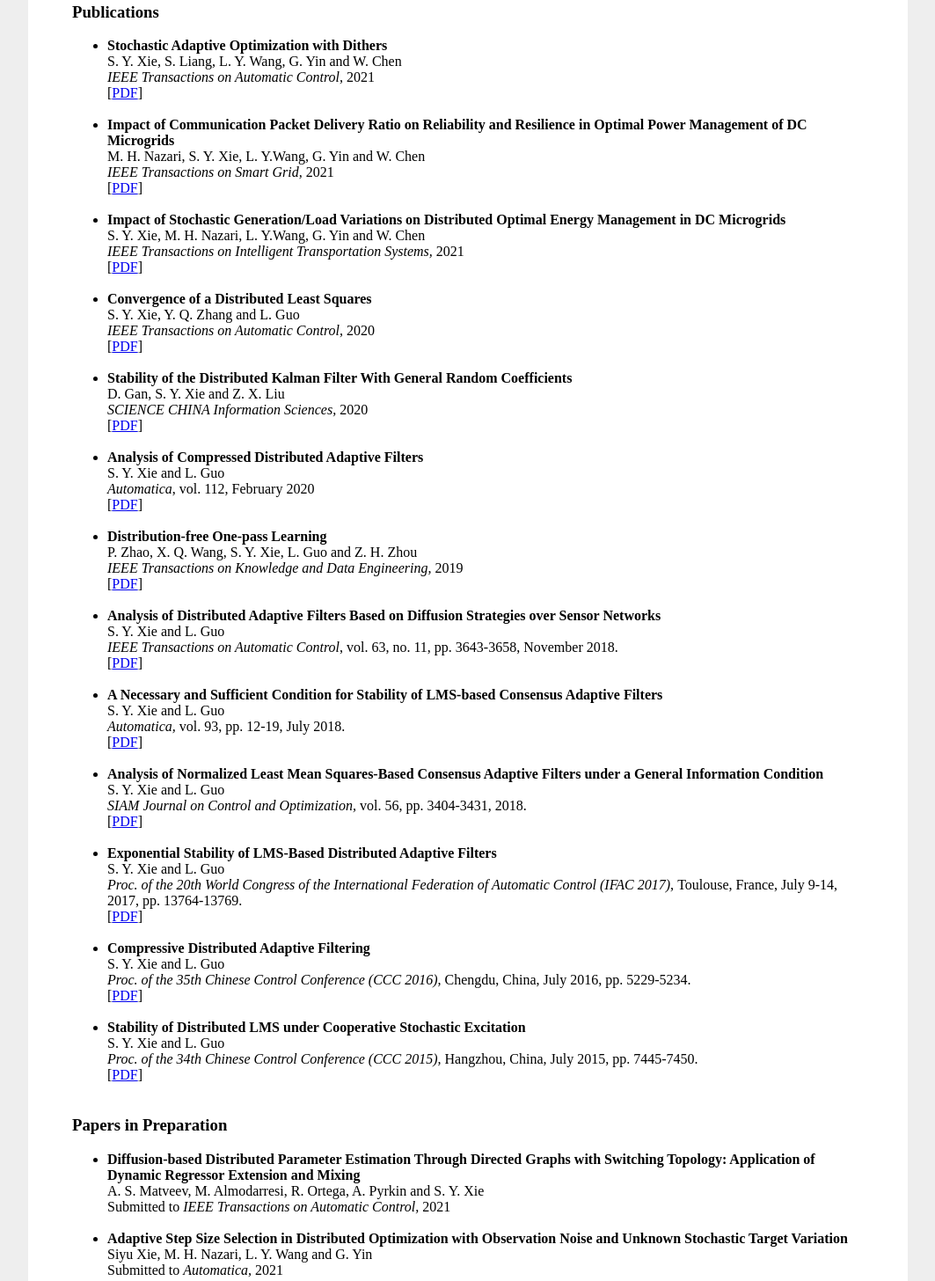
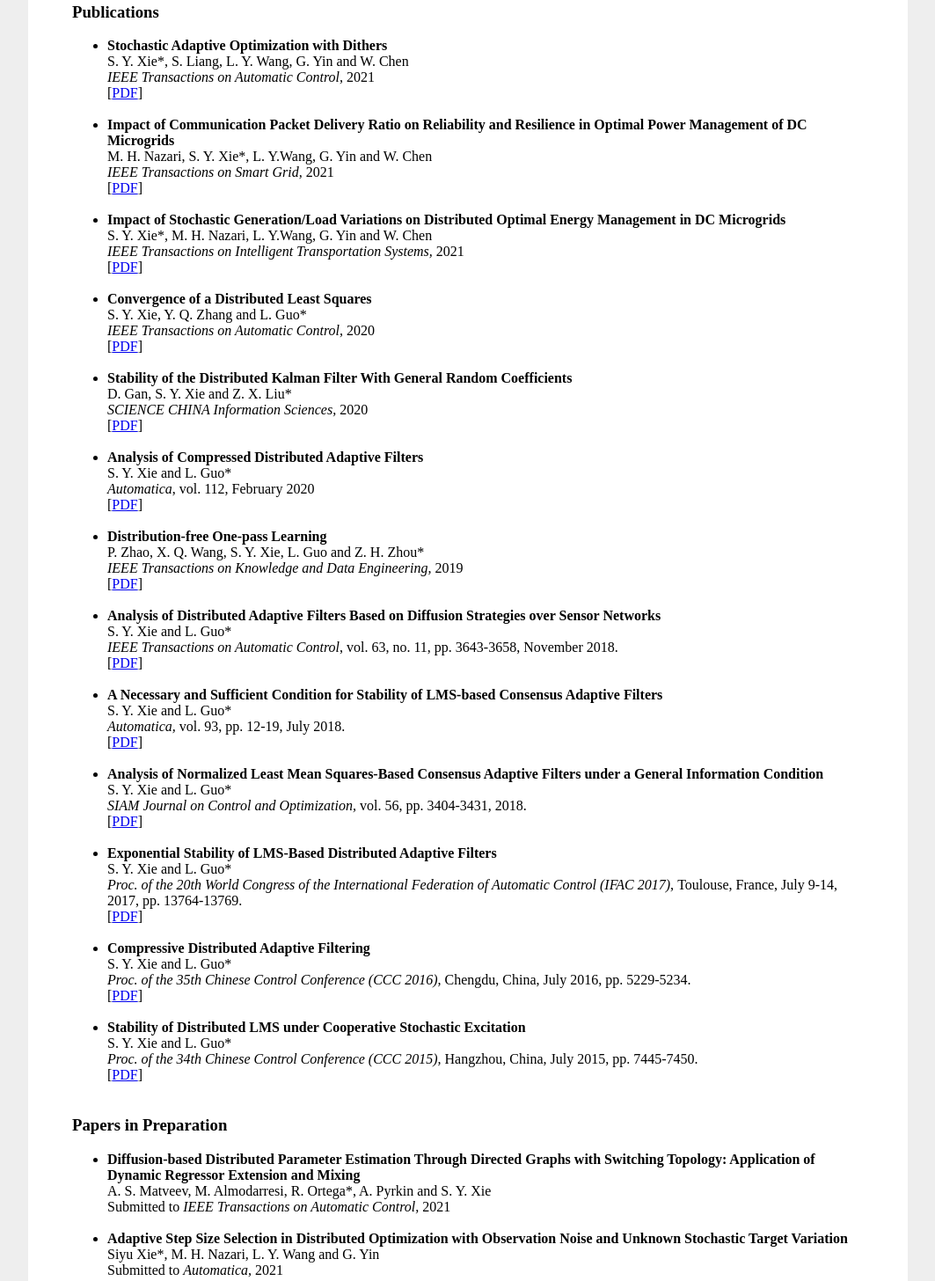
Before and after one commit to xiesiyu7/xiesiyu7.github.io, a plain HTML site: page index.html in a window 1280 px wide. Shown: the part 867-2323 px from the top of the page at 88% size, without its empty margins (108-1171 px from the left). Drawn offline with Linux system fonts and the light colour scheme.

```diff
--- a/index.html
+++ b/index.html
@@ -92,7 +92,7 @@ Author Award for our CCC 2015 paper
 
   <li><b>Stochastic Adaptive Optimization with Dithers</b>
   <br>
-  S. Y. Xie, S. Liang, L. Y. Wang, G. Yin and W. Chen<br>
+  S. Y. Xie*, S. Liang, L. Y. Wang, G. Yin and W. Chen<br>
   <i><a style="text-decoration: none; color: black"
   href="https://ieeexplore.ieee.org/document/9319223">
   IEEE Transactions on Automatic Control,
@@ -105,7 +105,7 @@ Author Award for our CCC 2015 paper
 
   <li><b>Impact of Communication Packet Delivery Ratio on Reliability and Resilience in Optimal Power Management of DC Microgrids</b>
   <br>
-  M. H. Nazari, S. Y. Xie, L. Y.Wang, G. Yin and W. Chen<br>
+  M. H. Nazari, S. Y. Xie*, L. Y.Wang, G. Yin and W. Chen<br>
   <i><a style="text-decoration: none; color: black"
   href="https://ieeexplore.ieee.org/document/9363335">
   IEEE Transactions on Smart Grid,
@@ -119,7 +119,7 @@ Author Award for our CCC 2015 paper
 
    <li><b>Impact of Stochastic Generation/Load Variations on Distributed Optimal Energy Management in DC Microgrids</b>
    <br>
-   S. Y. Xie, M. H. Nazari, L. Y.Wang, G. Yin and W. Chen<br>
+   S. Y. Xie*, M. H. Nazari, L. Y.Wang, G. Yin and W. Chen<br>
    <i><a style="text-decoration: none; color: black"
    href="https://ieeexplore.ieee.org/document/9408219">
    IEEE Transactions on Intelligent Transportation Systems,
@@ -132,7 +132,7 @@ Author Award for our CCC 2015 paper
 
   <li><b>Convergence of a Distributed Least Squares</b>
   <br>
-  S. Y. Xie, Y. Q. Zhang and L. Guo<br>
+  S. Y. Xie, Y. Q. Zhang and L. Guo*<br>
   <i><a style="text-decoration: none; color: black"
   href="https://ieeexplore.ieee.org/document/9310224">
   IEEE Transactions on Automatic Control,
@@ -145,7 +145,7 @@ Author Award for our CCC 2015 paper
 
    <li><b>Stability of the Distributed Kalman Filter With General Random Coefficients</b>
    <br>
-   D. Gan, S. Y. Xie and Z. X. Liu<br>
+   D. Gan, S. Y. Xie and Z. X. Liu*<br>
    <i><a style="text-decoration: none; color: black"
    href="http://engine.scichina.com/doi/10.1007/s11432-020-2962-9">
    SCIENCE CHINA Information Sciences,
@@ -158,7 +158,7 @@ Author Award for our CCC 2015 paper
 
     <li><b>Analysis of Compressed Distributed Adaptive Filters</b>
     <br>
-    S. Y. Xie and L. Guo<br>
+    S. Y. Xie and L. Guo*<br>
     <i><a style="text-decoration: none; color: black"
     href="https://doi.org/10.1016/j.automatica.2019.108707">
     Automatica</a></i>,
@@ -169,7 +169,7 @@ Author Award for our CCC 2015 paper
 
     <li><b>Distribution-free One-pass Learning
     </b><br>
-    P. Zhao, X. Q. Wang, S. Y. Xie, L. Guo and Z. H. Zhou<br>
+    P. Zhao, X. Q. Wang, S. Y. Xie, L. Guo and Z. H. Zhou*<br>
     <i><a style="text-decoration: none; color: black"
     href="https://ieeexplore.ieee.org/abstract/document/8812902">
     IEEE Transactions on Knowledge and Data Engineering,
@@ -181,7 +181,7 @@ Author Award for our CCC 2015 paper
 <br>
 
     <li><b>Analysis of Distributed Adaptive Filters Based on Diffusion Strategies over Sensor Networks</b><br>
-    S. Y. Xie and L. Guo<br>
+    S. Y. Xie and L. Guo*<br>
     <i><a style="text-decoration: none; color: black"
     href="https://ieeexplore.ieee.org/xpl/RecentIssue.jsp?punumber=9">
     IEEE Transactions on Automatic Control</a></i>,
@@ -195,7 +195,7 @@ Author Award for our CCC 2015 paper
     A Necessary and Sufficient Condition for Stability of LMS-based Consensus
     Adaptive Filters
     </b><br>
-    S. Y. Xie and L. Guo<br>
+    S. Y. Xie and L. Guo*<br>
     <i><a style="text-decoration: none; color: black"
     href="http://www.autsubmit.com/index.html">
     Automatica,
@@ -209,7 +209,7 @@ Author Award for our CCC 2015 paper
     Analysis of Normalized Least Mean Squares-Based Consensus Adaptive
     Filters under a General Information Condition
     </b><br>
-    S. Y. Xie and L. Guo<br>
+    S. Y. Xie and L. Guo*<br>
     <i><a style="text-decoration: none; color: black"
     href="https://www.siam.org/Publications/Journals/SIAM-Journal-on-Control-and-Optimization-SICON">
     SIAM Journal on Control and Optimization,
@@ -223,7 +223,7 @@ Author Award for our CCC 2015 paper
     <li><b>
     Exponential Stability of LMS-Based Distributed Adaptive Filters
     </b><br>
-    S. Y. Xie and L. Guo<br>
+    S. Y. Xie and L. Guo*<br>
     <i><a style="text-decoration: none; color: black"
     href="https://www.ifac2017.org/">
     Proc. of the 20th World Congress of the International Federation of
@@ -238,7 +238,7 @@ Author Award for our CCC 2015 paper
     <li><b>
     Compressive Distributed Adaptive Filtering
     </b><br>
-    S. Y. Xie and L. Guo<br>
+    S. Y. Xie and L. Guo*<br>
     <i><a style="text-decoration: none; color: black"
     href="https://ieeexplore.ieee.org/xpl/mostRecentIssue.jsp?punumber=7547213">
     Proc. of the 35th Chinese Control Conference (CCC 2016),
@@ -252,7 +252,7 @@ Author Award for our CCC 2015 paper
     <li><b>
     Stability of Distributed LMS under Cooperative Stochastic Excitation
     </b><br>
-    S. Y. Xie and L. Guo<br>
+    S. Y. Xie and L. Guo*<br>
     <i><a style="text-decoration: none; color: black"
     href="https://ieeexplore.ieee.org/xpl/mostRecentIssue.jsp?punumber=7225914">
     Proc. of the 34th Chinese Control Conference (CCC 2015),
@@ -271,7 +271,7 @@ Author Award for our CCC 2015 paper
     <li><b>
     Diffusion-based Distributed Parameter Estimation Through Directed Graphs with Switching Topology: Application of Dynamic Regressor Extension and Mixing
     </b><br>
-    A. S. Matveev, M. Almodarresi, R. Ortega, A. Pyrkin and S. Y. Xie
+    A. S. Matveev, M. Almodarresi, R. Ortega*, A. Pyrkin and S. Y. Xie
     <br>
     Submitted to
     <i><a style="text-decoration: none; color: black"
@@ -285,7 +285,7 @@ Author Award for our CCC 2015 paper
     <li><b>
     Adaptive Step Size Selection in Distributed Optimization with Observation Noise and Unknown Stochastic Target Variation
     </b><br>
-    Siyu Xie, M. H. Nazari, L. Y. Wang and G. Yin<br>
+    Siyu Xie*, M. H. Nazari, L. Y. Wang and G. Yin<br>
     Submitted to
     <i><a style="text-decoration: none; color: black"
     href="">
```
Also changed, not shown: 4 other files.
